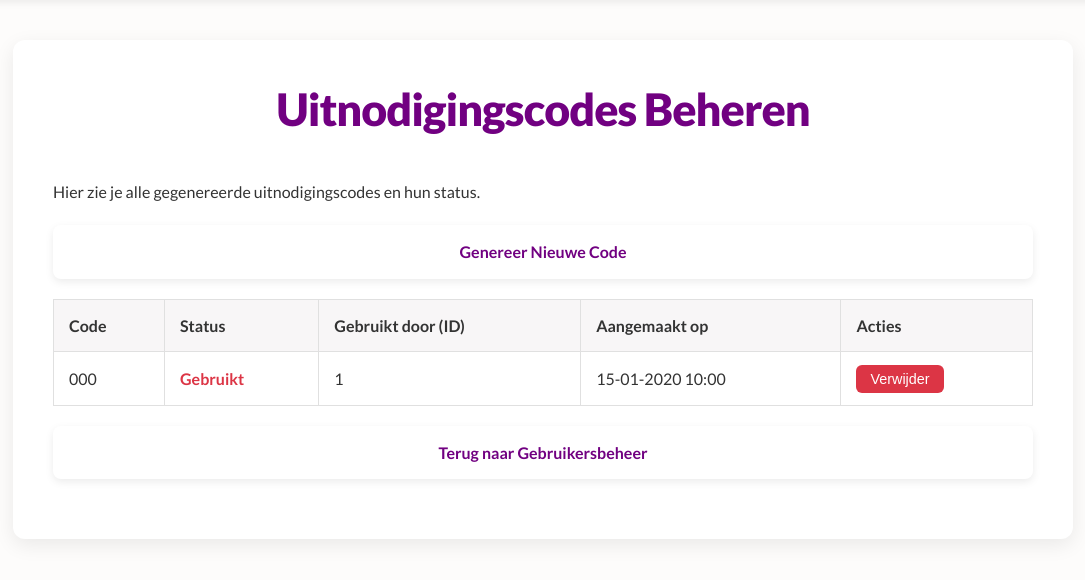
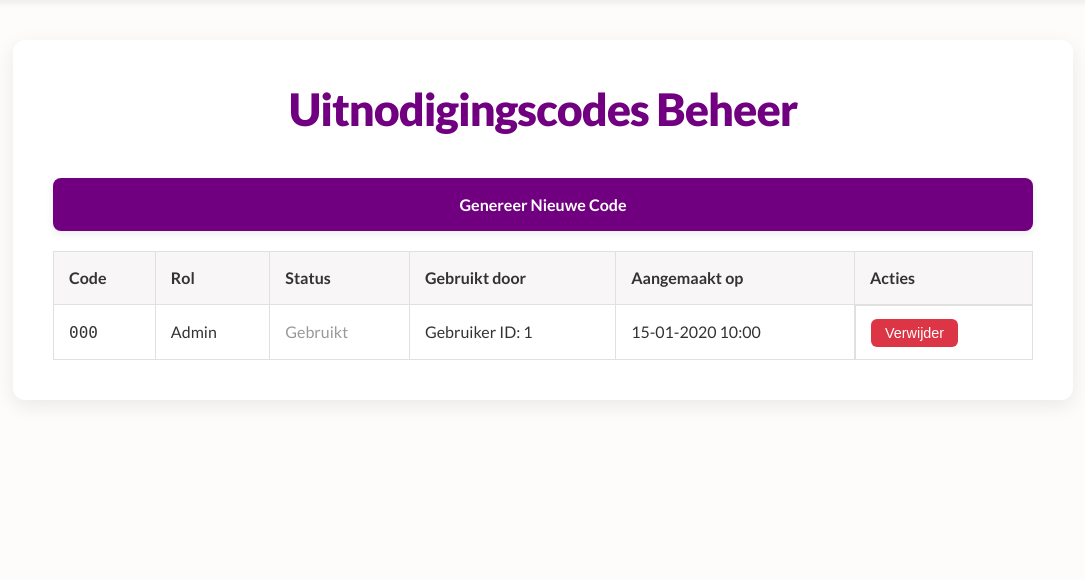
Before and after one commit to stefanjwb/overdruiven_website, a Flask app: page /admin/invite_codes in a window 1280 px wide. Shown: the part 81-661 px from the top of the page, without its empty margins (97-1182 px from the left). Run offline with Flask 3, Linux system fonts and the light colour scheme; the visitor is signed in with stand-in values (Sample User, id 1); tables that the repository leaves empty hold one stand-in row (values such as "Sample post").

Commit message:
admin rol

```diff
--- a/app.py
+++ b/app.py
@@ -542,6 +542,7 @@ def register():
     if 'logged_in' in session and session['logged_in']:
         flash('Je bent al ingelogd. Log uit om een nieuw account te registreren.', 'info')
         return redirect(url_for('activiteiten'))
+
     if request.method == 'POST':
         username = request.form['username']
         email = request.form['email']
@@ -563,9 +564,12 @@ def register():
             flash('Ongeldige of reeds gebruikte uitnodigingscode.', 'danger')
             return render_template('register.html', username=username, email=email)
 
+        # GEWIJZIGD: Ken de rol toe die in de uitnodigingscode staat
         new_user = User(username=username, email=email, role=invite_code.role)
         new_user.set_password(password)
         db.session.add(new_user)
+        # We moeten de user eerst een ID geven, dus we flushen de sessie
+        db.session.flush()
 
         invite_code.is_used = True
         invite_code.used_by_user_id = new_user.id
--- a/templates/admin_invite_codes.html
+++ b/templates/admin_invite_codes.html
@@ -1,23 +1,22 @@
 {% extends 'base.html' %}
 
-{% block title %}Uitnodigingscodes Beheren{% endblock %}
+{% block title %}Uitnodigingscodes Beheer{% endblock %}
 
 {% block content %}
-    <div class="admin-panel-container"> {# Hergebruik admin-panel styling #}
-        <h1 class="page-title">Uitnodigingscodes Beheren</h1>
-        <p class="admin-intro">Hier zie je alle gegenereerde uitnodigingscodes en hun status.</p>
-
-        <div class="admin-actions-top"> {# Knoppen boven de tabel #}
-            <a href="{{ url_for('generate_code_web') }}" class="button-link">Genereer Nieuwe Code</a>
+<div class="admin-panel-container">
+    <h1 class="page-title">Uitnodigingscodes Beheer</h1>
+    <div class="admin-actions">
+        <a href="{{ url_for('generate_code_web') }}" class="submit-btn">Genereer Nieuwe Code</a>
     </div>
 
     {% if codes %}
-            <table class="user-table"> {# Hergebruik user-table styling #}
+        <table class="user-table">
             <thead>
                 <tr>
                     <th>Code</th>
+                    <th>Rol</th>
                     <th>Status</th>
-                        <th>Gebruikt door (ID)</th>
+                    <th>Gebruikt door</th>
                     <th>Aangemaakt op</th>
                     <th>Acties</th>
                 </tr>
@@ -25,17 +24,24 @@
             <tbody>
                 {% for code in codes %}
                 <tr>
-                        <td class="code-value">{{ code.code }}</td>
+                    <td><code>{{ code.code }}</code></td>
+                    <td>{{ code.role | capitalize }}</td>
                     <td>
                         {% if code.is_used %}
-                                <span class="status-used">Gebruikt</span>
+                            <span style="color: #999;">Gebruikt</span>
                         {% else %}
-                                <span class="status-unused">Ongebruikt</span>
+                            <span style="color: green; font-weight: bold;">Actief</span>
                         {% endif %}
                     </td>
-                        <td>{{ code.used_by_user_id or 'N.v.t.' }}</td>
+                    <td>
+                        {% if code.used_by_user_id %}
+                            Gebruiker ID: {{ code.used_by_user_id }}
+                        {% else %}
+                            -
+                        {% endif %}
+                    </td>
                     <td>{{ code.created_at.strftime('%d-%m-%Y %H:%M') }}</td>
-                        <td>
+                    <td class="actions-cell">
                         <form action="{{ url_for('delete_invite_code', code_id=code.id) }}" method="POST" onsubmit="return confirm('Weet je zeker dat je deze code wilt verwijderen?');" class="inline-form">
                             <button type="submit" class="btn-action delete-btn">Verwijder</button>
                         </form>
@@ -45,11 +51,7 @@
             </tbody>
         </table>
     {% else %}
-            <p class="no-items">Nog geen uitnodigingscodes gegenereerd.</p>
+        <p class="no-items">Geen uitnodigingscodes gevonden.</p>
     {% endif %}
-
-        <div class="admin-actions-bottom">
-            <a href="{{ url_for('admin_users') }}" class="button-link">Terug naar Gebruikersbeheer</a>
-        </div>
 </div>
 {% endblock %}
```
Also changed, not shown: templates/generate_code.html (+18 -15 lines). Lines whose indentation alone changed are shown as unchanged.
